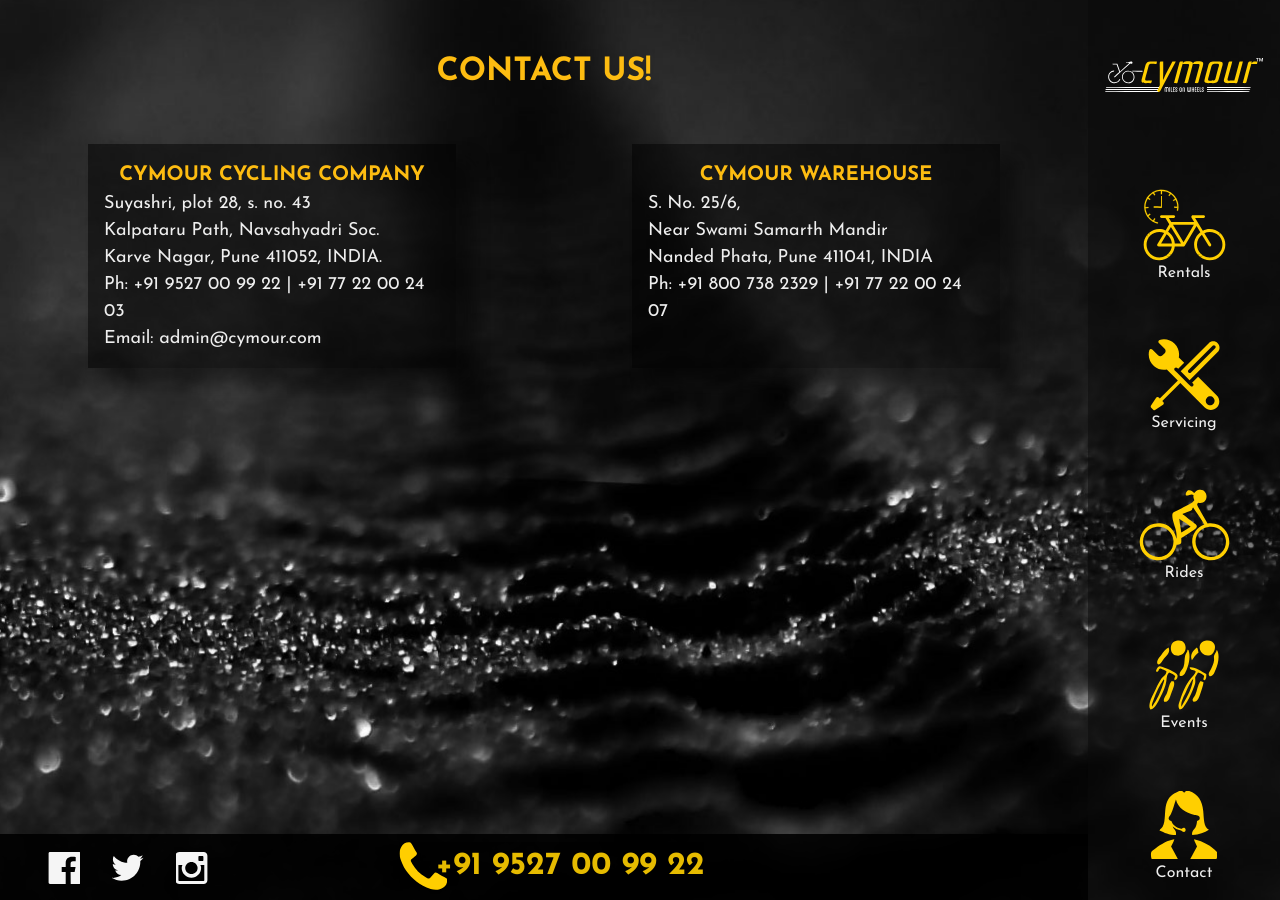
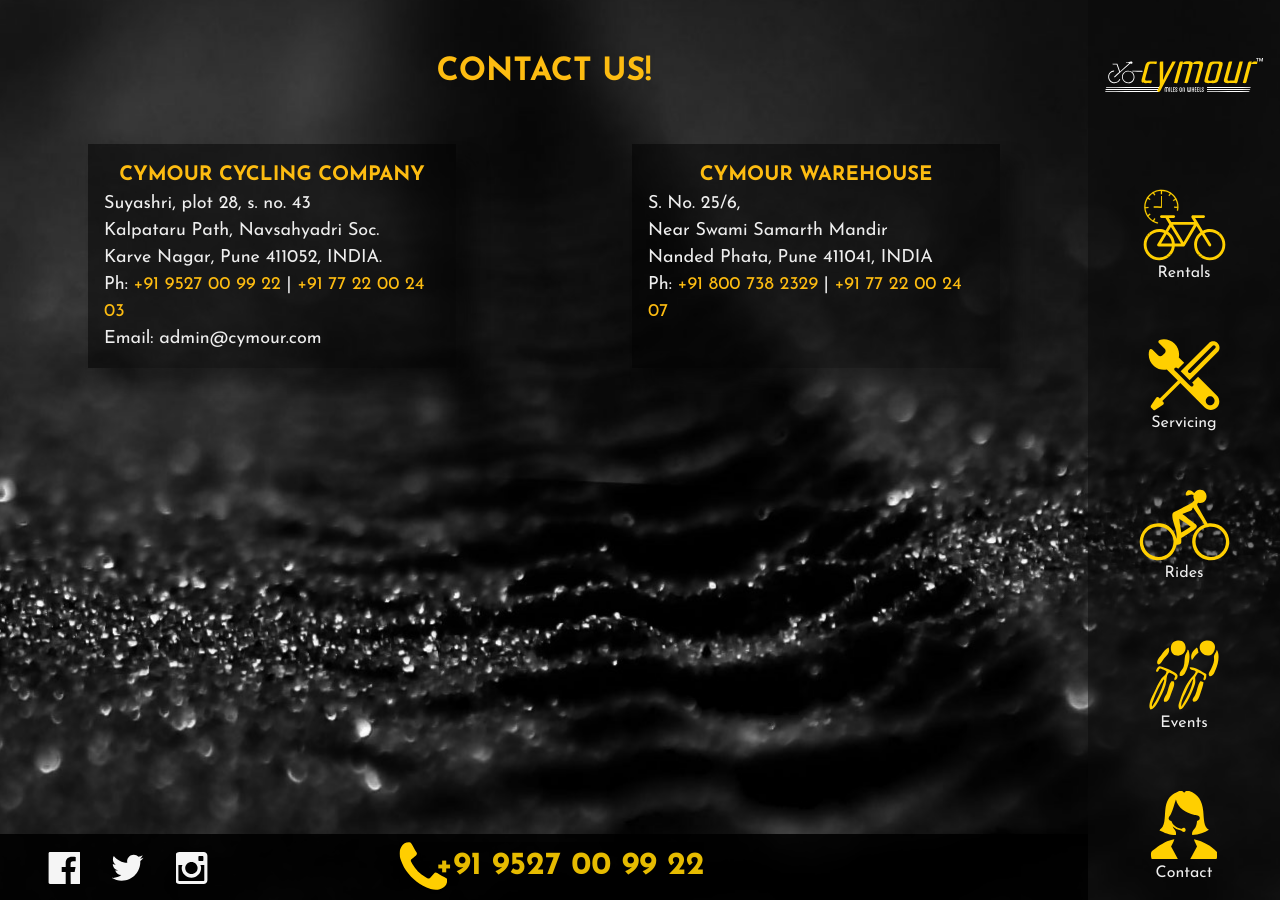
Before and after one commit to guttikar/cymour15, a Jekyll site: the page built from contact.html, in a window 1280 px wide. Built offline with Jekyll 4.4.1, drawn with Linux system fonts in a browser that asks for light colours; nearby versions of some CDN libraries.

Commit message:
changed link colour

```diff
--- a/_sass/_contact.scss
+++ b/_sass/_contact.scss
@@ -14,6 +14,7 @@
 		color: $brand-color;
 		text-align: center;
 	}
+	a { color: $brand-color;}
 }
 
 .offices {
```
